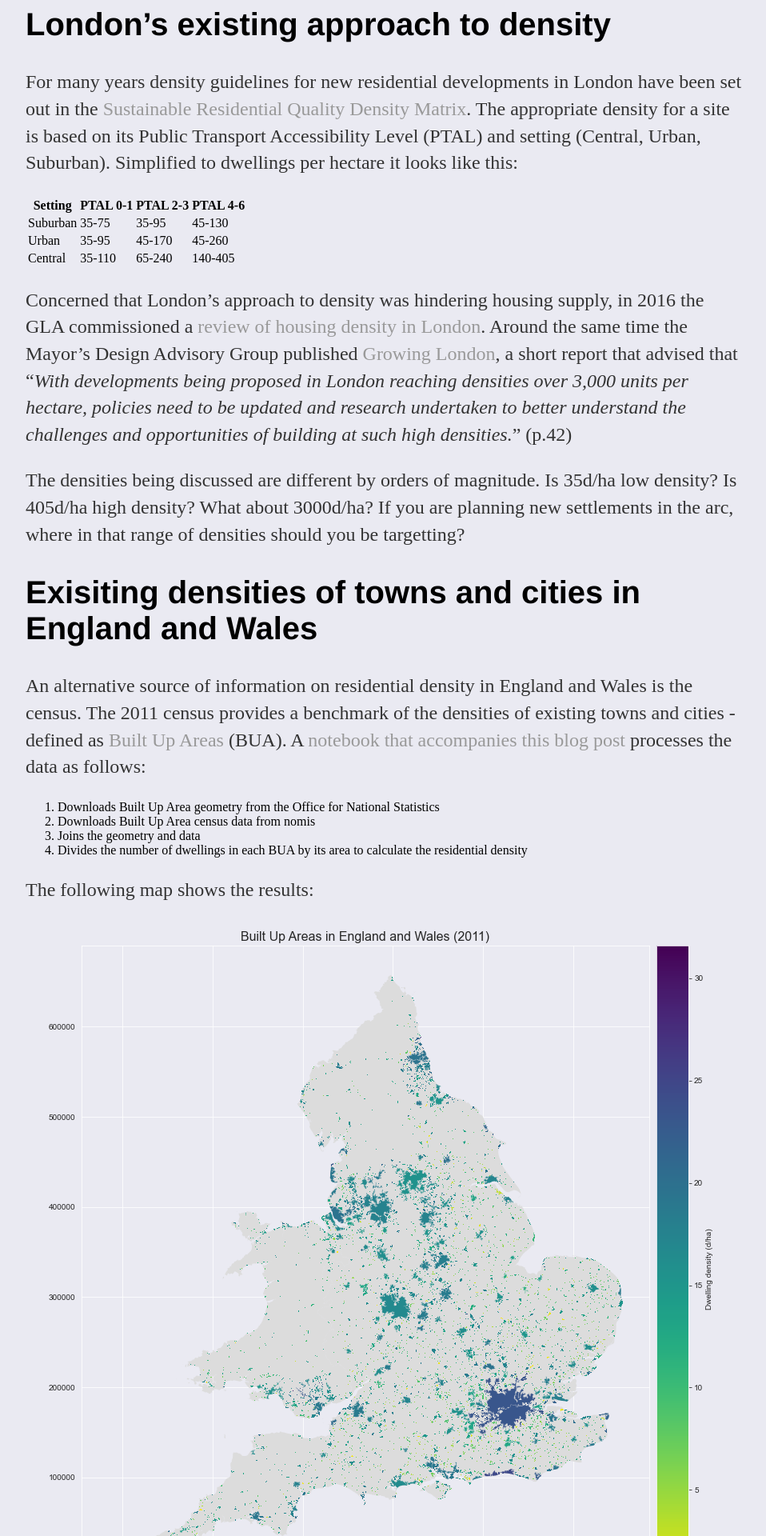
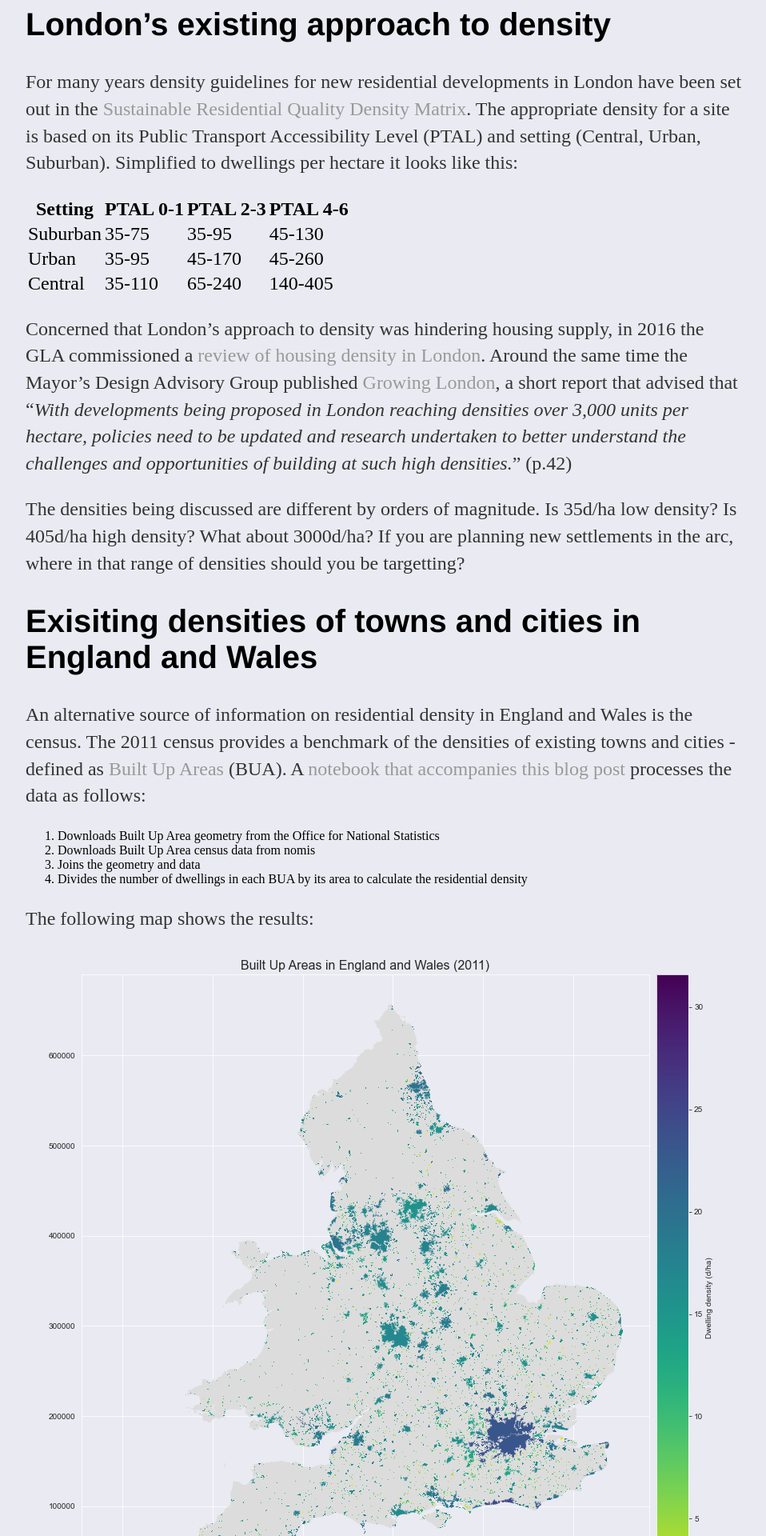
Before and after one commit to AtelierLibre/AtelierLibre.github.io, a Jekyll site: the page built from _posts/2020-06-17-Density_AreWeAllTalkingAboutTheSameThing.md, in a window 1280 px wide. Shown: the part 1209-3129 px from the top of the page at 80% size, without its empty margins (160-1118 px from the left). Built offline with Jekyll 4.4.1, drawn with Linux system fonts in a browser that asks for light colours.

Commit message:
Adds table font size

```diff
--- a/css/main.css
+++ b/css/main.css
@@ -38,6 +38,9 @@ p {
     line-height: 1.4em;
     color: #333;
     }
+table {
+    font-size: 1.5em;
+    }
 footer {
     border-top: 1px solid #d5d5d5;
     font-size: .8em;
```
